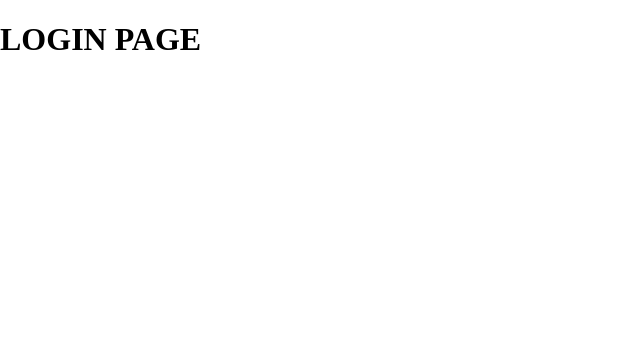
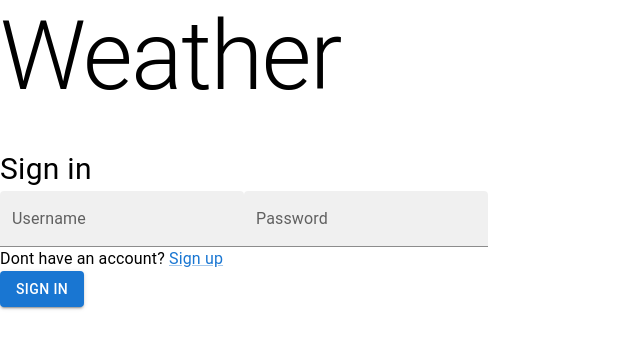
Before and after one commit to Nerekk/reactjs-weather-app, a React (Vite) app: page / in a window 1280 px wide. Shown: the top 348 px of the page, without its empty margins (0-640 px from the left). Built offline with nearby package versions, Linux system fonts and the light colour scheme.

Commit message:
Register/Login page design implementation with hook form validation

```diff
--- a/src/pages/login/LoginPage.jsx
+++ b/src/pages/login/LoginPage.jsx
@@ -1,5 +1,80 @@
+import {useEffect, useState, useRef} from "react";
+import {useForm} from "react-hook-form";
+import {yupResolver} from "@hookform/resolvers/yup";
+import * as yup from 'yup';
+import TextField from "@mui/material/TextField";
+import {Button, Link} from "@mui/material";
+import Box from "@mui/material/Box";
+import Typography from "@mui/material/Typography";
+import '../../App.css';
 
+const USERNAME_ERROR = "Invalid username! (3-20 characters)";
+const PASSWORD_ERROR = "Invalid password! (3-20 characters)";
+const MATCH_ERROR = "Passwords not matching!";
 
 export const LoginPage = () => {
-    return <h1>LOGIN PAGE</h1>;
+    const [newUser, setNewUser] = useState(false);
+
+    const schemaRegister = yup.object({
+        username: yup.string().min(3).max(20).required(USERNAME_ERROR),
+        password: yup.string().min(3).max(20).required(PASSWORD_ERROR),
+        password_repeat: yup.string().oneOf([yup.ref('password'), null]).required(MATCH_ERROR),
+    });
+
+    const schemaLogin = yup.object({
+        username: yup.string().min(3).max(20).required(USERNAME_ERROR),
+        password: yup.string(),
+    });
+
+    const {register, handleSubmit, formState: {errors}} = useForm({
+        resolver: yupResolver(schemaRegister),
+    });
+
+    const {register: login, handleSubmit: handleLogin, formState: {errors: errorsLogin}} = useForm({
+        resolver: yupResolver(schemaLogin),
+    });
+
+    const onRegister = (data) => {
+        console.log(data);
+    };
+
+    const onLogin = (data) => {
+        console.log(data);
+    };
+
+    return (
+        <div className="container">
+            <Typography variant={'h1'} gutterBottom className="weather-title">Weather</Typography>
+            <Box className="form-container">
+                {newUser ? <form onSubmit={handleSubmit(onRegister)} className="form">
+                    <Typography variant={"body1"} fontSize={30}>Create an account</Typography>
+                    <TextField error={!!errors.username} helperText={errors.username && USERNAME_ERROR} label="Username"
+                               variant="filled" {...register("username")} />
+                    <TextField error={!!errors.password} helperText={errors.password && PASSWORD_ERROR} type="password"
+                               label="Password"
+                               variant="filled" {...register("password")} />
+                    <TextField error={!!errors.password_repeat} helperText={errors.password_repeat && MATCH_ERROR}
+                               type="password" label="Confirm password"
+                               variant="filled" {...register("password_repeat")} />
+                    <Typography>
+                        Having an account? <Link onClick={() => setNewUser(false)}>Sign in</Link>
+                    </Typography>
+
+                    <Button variant="contained" type={"submit"}>Sign up</Button>
+                </form> : <form onSubmit={handleLogin(onLogin)} className="form">
+                    <Typography variant={"body1"} fontSize={30}>Sign in</Typography>
+                    <TextField error={!!errorsLogin.username} helperText={errorsLogin.username && USERNAME_ERROR} label="Username"
+                               variant="filled" {...login("username")} />
+                    <TextField type="password"
+                               label="Password"
+                               variant="filled" {...login("password")} />
+                    <Typography>
+                        Dont have an account? <Link onClick={() => setNewUser(true)}>Sign up</Link>
+                    </Typography>
+
+                    <Button variant="contained" type={"submit"}>Sign in</Button>
+                </form>}
+            </Box>
+        </div>
+    );
 }
```
